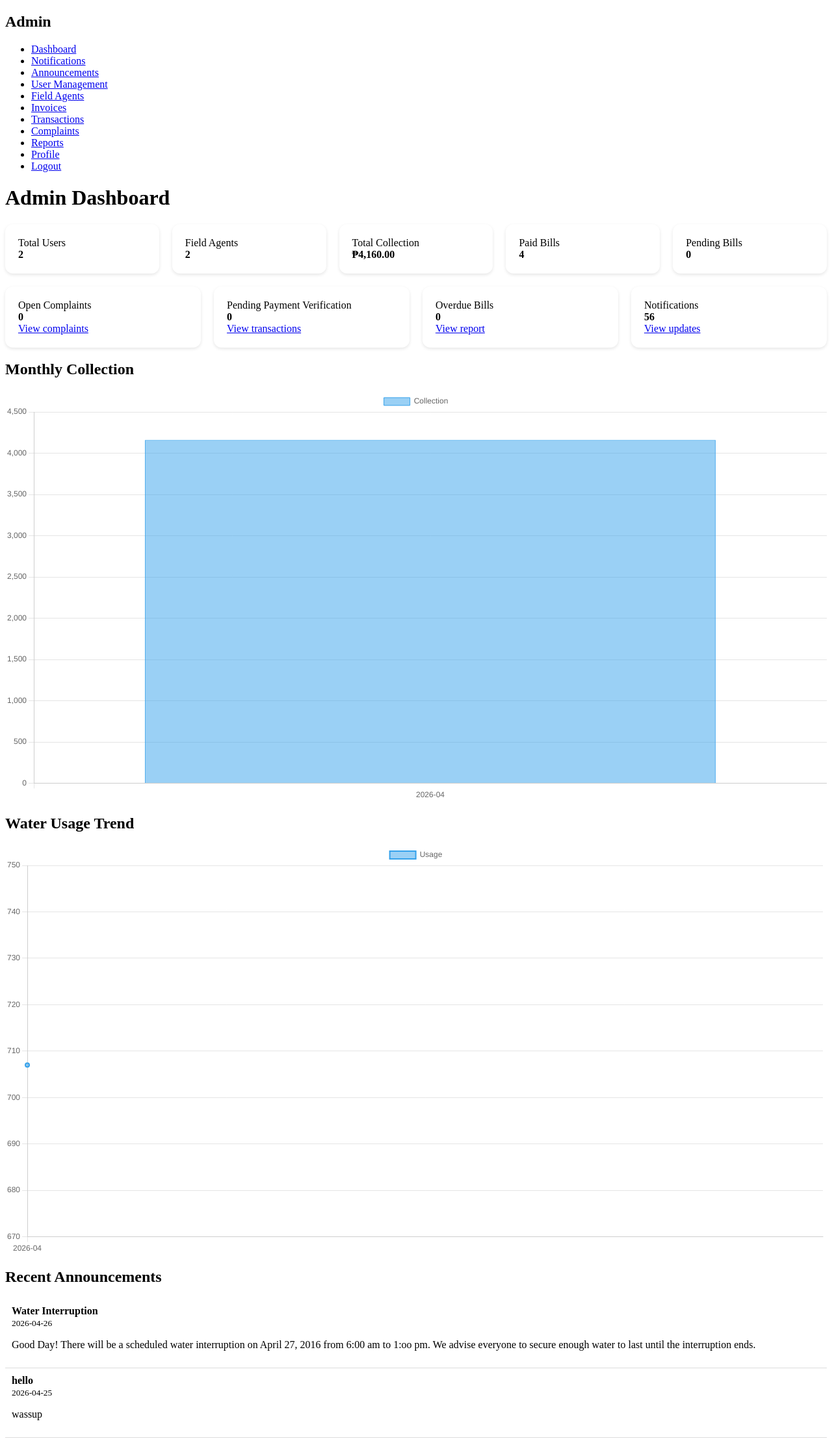
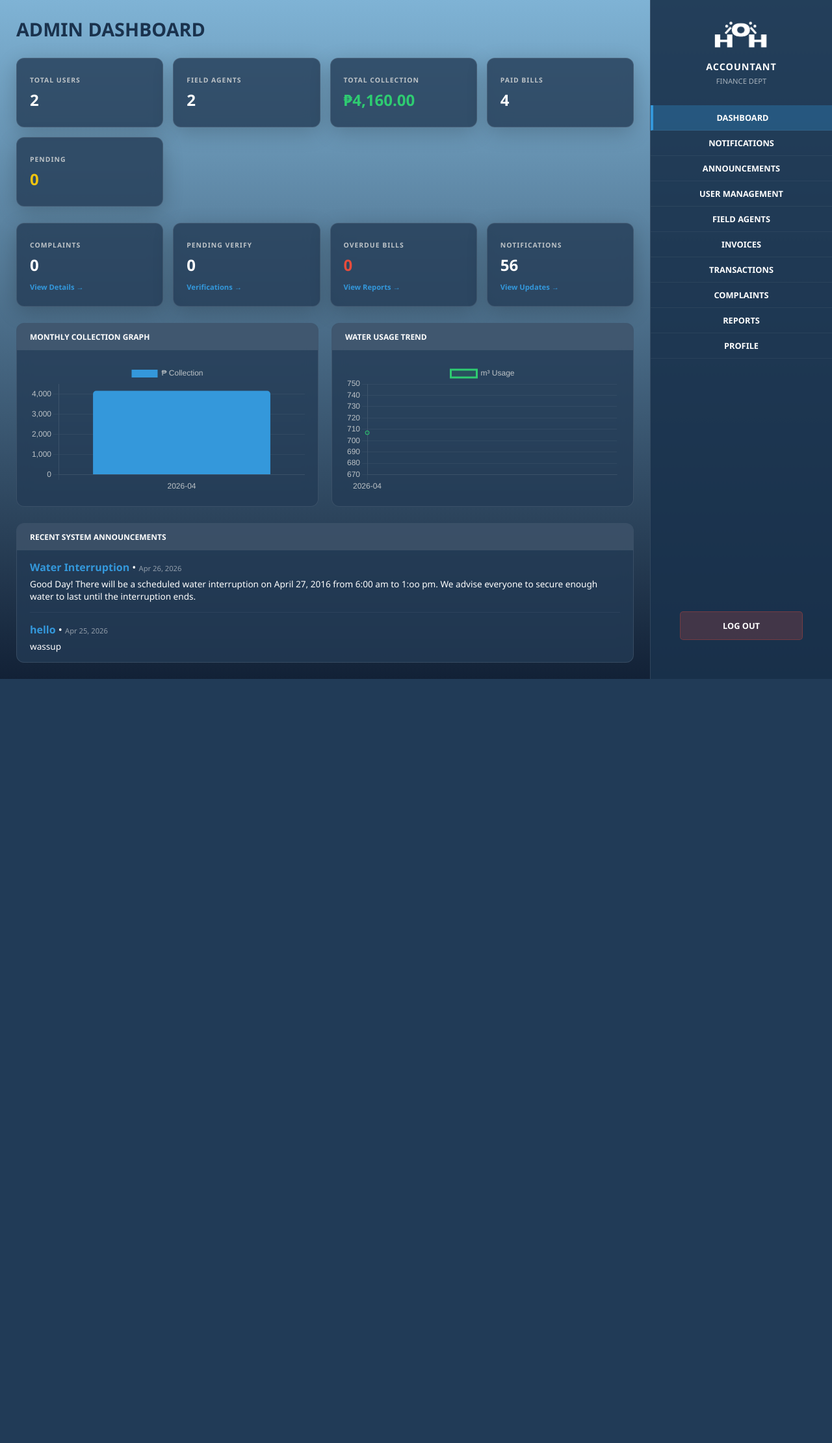
Before and after one commit to Stupidcheesecatmeow/H2O, a PHP site: page /admin_dashboard.php in a window 1280 px wide. Shown: the whole page at 65% size. After the commit the page ends 1045 px from the top, so only its background shows below. Run offline with PHP 8.4, Linux system fonts and the light colour scheme; a user stored in the database is signed in; data comes from the database, SQL or seed files in the repository.

Commit message:
dasbord ni admin doi

```diff
--- /dev/null
+++ b/admin_dashboard.css
@@ -0,0 +1,184 @@
+/* --- UNIVERSAL VARIABLES --- */
+:root {
+    --navy-dark: #122136;
+    --navy-panel: rgba(36, 59, 85, 0.8); /* 80% Opacity */
+    --accent-blue: #3498db;
+    --white: #ffffff;
+    --success: #2ecc71;
+    --danger: #e74c3c;
+    --warning: #f1c40f;
+    --blue-light: #9db2bf;
+}
+
+/* --- BASE LAYOUT --- */
+* { box-sizing: border-box; font-family: 'Segoe UI', Arial, sans-serif; }
+
+body {
+    margin: 0;
+    background: linear-gradient(to bottom, #7fb3d5, #122136);
+    background-attachment: fixed;
+    height: 100vh;
+    display: flex; /* Sidebar-Right Layout */
+    overflow: hidden;
+    color: white;
+    opacity: 0;
+    transition: opacity 0.2s ease-in-out;
+}
+
+body.fade-in { opacity: 1; }
+.fade-out-fast { opacity: 0 !important; transition: opacity 0.2s ease-in-out !important; }
+
+/* MAIN CONTENT (SCROLLABLE) */
+.main-content {
+    flex: 1;
+    padding: 25px;
+    display: block;
+    overflow-y: auto;
+    height: 100vh;
+    color: white;
+}
+
+.header-row h1 {
+    color: #1a324d;
+    margin: 0 0 25px 0;
+    font-size: 1.8rem;
+    font-weight: 800;
+}
+/* --- ADMIN STAT CARDS --- */
+.stats-grid {
+    display: grid;
+    grid-template-columns: repeat(auto-fit, minmax(200px, 1fr));
+    gap: 15px;
+    margin-bottom: 25px;
+}
+
+.stat-card {
+    background: var(--navy-panel);
+    border-radius: 12px;
+    padding: 20px;
+    backdrop-filter: blur(10px);
+    border: 1px solid rgba(255, 255, 255, 0.1);
+    box-shadow: 0 8px 32px rgba(0,0,0,0.2);
+}
+
+.stat-label { font-size: 0.65rem; font-weight: 800; text-transform: uppercase; color: #bdc3c7; letter-spacing: 1px; }
+.stat-value { display: block; font-size: 1.5rem; font-weight: 800; margin: 5px 0; }
+.stat-link { font-size: 0.7rem; color: var(--accent-blue); text-decoration: none; font-weight: bold; }
+.stat-link:hover { text-decoration: underline; }
+
+/* --- GLASS PANELS --- */
+.flex-grid {
+    display: grid;
+    grid-template-columns: 1fr 1fr;
+    gap: 20px;
+    margin-bottom: 25px;
+}
+
+.glass-panel {
+    background: var(--navy-panel);
+    border-radius: 12px;
+    border: 1px solid rgba(255, 255, 255, 0.1);
+    backdrop-filter: blur(10px);
+    overflow: hidden;
+}
+
+.panel-title-bar {
+    background: rgba(255, 255, 255, 0.1);
+    padding: 12px 20px;
+    font-weight: 800;
+    font-size: 0.75rem;
+    text-transform: uppercase;
+}
+
+.content-area { padding: 20px; }
+
+/* Announcement rows inside glass panel */
+.announcement-row {
+    border-bottom: 1px solid rgba(255, 255, 255, 0.05);
+    padding: 15px 0;
+}
+.announcement-row:last-child { border-bottom: none; }
+.announcement-row strong { color: var(--accent-blue); }
+.announcement-row small { opacity: 0.5; font-size: 0.7rem; }
+.announcement-row p { margin: 5px 0 0 0; font-size: 0.85rem; line-height: 1.4; }
+
+/* --- SIDEBAR RIGHT --- */
+/* --- SIDEBAR --- */
+.sidebar-right {
+    width: 280px;
+    background-color: rgba(26, 50, 77, 0.9);
+    height: 100vh;
+    display: flex;
+    flex-direction: column;
+    align-items: center;
+    padding-top: 30px;
+    border-left: 1px solid rgba(255,255,255,0.1);
+}
+
+.side-logo { width: 100px; margin-bottom: 10px; }
+
+.agent-info {
+    color: white;
+    text-align: center;
+    margin-bottom: 30px;
+}
+
+.agent-info h3 {
+    margin: 5px 0;
+    font-size: 0.9rem;
+    letter-spacing: 1px;
+}
+
+.agent-info p {
+    margin: 0;
+    font-size: 0.7rem;
+    opacity: 0.6;
+    text-transform: uppercase;
+}
+
+.nav-menu { width: 100%; }
+
+.nav-item {
+    display: block;
+    width: 100%;
+    padding: 10px;
+    text-decoration: none;
+    color: white;
+    text-align: center;
+    font-weight: bold;
+    font-size: 0.8rem;
+    border-bottom: 1px solid rgba(255,255,255,0.05);
+    transition: 0.3s;
+}
+
+.nav-item:hover,
+.nav-item.active {
+    background-color: rgba(52, 152, 219, 0.3);
+    border-left: 4px solid var(--accent-blue);
+}
+
+/* FOOTER */
+.sidebar-footer {
+    margin-top: auto;
+    padding-bottom: 30px;
+    width: 80%;
+}
+
+.logout-btn-container {
+    display: block; width: 85%; margin: auto auto 30px auto;
+    background: rgba(231, 76, 60, 0.2);
+    color: white; text-align: center; padding: 12px;
+    border-radius: 5px; font-weight: bold; text-decoration: none;
+    font-size: 0.8rem;
+    border: 1px solid rgba(231, 76, 60, 0.3);
+    transition: 0.3s;
+}
+
+.logout-btn-container:hover {
+    background: var(--danger);
+    color: white;
+}
+
+/* Scrollbar Fix */
+.main-content::-webkit-scrollbar { width: 6px; }
+.main-content::-webkit-scrollbar-thumb { background: rgba(255,255,255,0.1); border-radius: 10px; }
--- a/admin_dashboard.php
+++ b/admin_dashboard.php
@@ -79,119 +79,126 @@ while($row = $usage_query->fetch_assoc()){
 ?>
 
 <!DOCTYPE html>
-<html>
+<html lang="en">
 <head>
-    <title>Admin Dashboard</title>
-    <link rel="stylesheet" href="dashboard.css">
+    <meta charset="UTF-8">
+    <title>Admin Dashboard | H2O</title>
+    <link rel="stylesheet" href="admin_dashboard.css">
     <script src="https://cdn.jsdelivr.net/npm/chart.js"></script>
 </head>
-<body>
+<body id="mainBody">
 
-    <div class="layout">
-
-        <div class="sidebar">
-            <h2>Admin</h2>
-            <ul>
-                <li><a href="admin_dashboard.php">Dashboard</a></li>
-                <li><a href="admin_notifications.php">Notifications</a></li>
-                <li><a href="announcements.php">Announcements</a></li>
-                <li><a href="user_management.php">User Management</a></li>
-                <li><a href="agent_management.php">Field Agents</a></li>
-                <li><a href="invoices.php">Invoices</a></li>
-                <li><a href="transactions.php">Transactions</a></li>
-                <li><a href="complaints_admin.php">Complaints</a></li>
-                <li><a href="reports.php">Reports</a></li>
-                <li><a href="profile.php">Profile</a></li>
-                <li><a href="logout.php">Logout</a></li>
-            </ul>
+    <div class="main-content">
+        <div class="header-row">
+            <h1>ADMIN DASHBOARD</h1>
         </div>
 
-        <div class="main">
-
-            <h1>Admin Dashboard</h1>
-
-            <div class="cards">
-                <div class="card">Total Users<br><strong><?php echo $total_users; ?></strong></div>
-                <div class="card">Field Agents<br><strong><?php echo $total_agents; ?></strong></div>
-                <div class="card">Total Collection<br><strong>₱<?php echo number_format($total_collection,2); ?></strong></div>
-                <div class="card">Paid Bills<br><strong><?php echo $paid; ?></strong></div>
-                <div class="card">Pending Bills<br><strong><?php echo $pending; ?></strong></div>
+        <!-- STATS ROW 1 -->
+        <div class="stats-grid">
+            <div class="stat-card"><span class="stat-label">Total Users</span><span class="stat-value"><?php echo $total_users; ?></span></div>
+            <div class="stat-card"><span class="stat-label">Field Agents</span><span class="stat-value"><?php echo $total_agents; ?></span></div>
+            <div class="stat-card"><span class="stat-label">Total Collection</span><span class="stat-value" style="color:var(--success);">₱<?php echo number_format($total_collection,2); ?></span></div>
+            <div class="stat-card"><span class="stat-label">Paid Bills</span><span class="stat-value"><?php echo $paid; ?></span></div>
+            <div class="stat-card"><span class="stat-label">Pending</span><span class="stat-value" style="color:var(--warning);"><?php echo $pending; ?></span></div>
         </div>
 
-            <div class="cards">
-                <div class="card">
-                    Open Complaints<br>
-                    <strong><?php echo $new_complaints; ?></strong><br>
-                    <a href="complaints_admin.php">View complaints</a>
+        <!-- STATS ROW 2 (With Links) -->
+        <div class="stats-grid">
+            <div class="stat-card">
+                <span class="stat-label">Complaints</span>
+                <span class="stat-value"><?php echo $new_complaints; ?></span>
+                <a href="complaints_admin.php" class="stat-link">View Details →</a>
             </div>
-
-                <div class="card">
-                    Pending Payment Verification<br>
-                    <strong><?php echo $pending_payments; ?></strong><br>
-                    <a href="transactions.php">View transactions</a>
+            <div class="stat-card">
+                <span class="stat-label">Pending Verify</span>
+                <span class="stat-value"><?php echo $pending_payments; ?></span>
+                <a href="transactions.php" class="stat-link">Verifications →</a>
             </div>
-
-                <div class="card">
-                    Overdue Bills<br>
-                    <strong><?php echo $overdue; ?></strong><br>
-                    <a href="reports.php">View report</a>
+            <div class="stat-card">
+                <span class="stat-label">Overdue Bills</span>
+                <span class="stat-value" style="color:var(--danger);"><?php echo $overdue; ?></span>
+                <a href="reports.php" class="stat-link">View Reports →</a>
             </div>
-
-                <div class="card">
-                    Notifications<br>
-                    <strong><?php echo $profile_update_count; ?></strong><br>
-                    <a href="admin_notifications.php">View updates</a>
-                </div>
-
-            </div>
-
-            <div class="tables">
-                <div class="table-box">
-                    <h2>Monthly Collection</h2>
-                    <canvas id="collectionChart"></canvas>
-                </div>
-
-                <div class="table-box">
-                    <h2>Water Usage Trend</h2>
-                    <canvas id="usageChart"></canvas>
+            <div class="stat-card">
+                <span class="stat-label">Notifications</span>
+                <span class="stat-value"><?php echo $profile_update_count; ?></span>
+                <a href="admin_notifications.php" class="stat-link">View Updates →</a>
             </div>
         </div>
 
-            <div class="tables">
+        <!-- CHARTS SECTION -->
+        <div class="flex-grid">
+            <div class="glass-panel">
+                <div class="panel-title-bar">Monthly Collection Graph</div>
+                <div class="content-area"><canvas id="collectionChart" height="200"></canvas></div>
+            </div>
+            <div class="glass-panel">
+                <div class="panel-title-bar">Water Usage Trend</div>
+                <div class="content-area"><canvas id="usageChart" height="200"></canvas></div>
+            </div>
+        </div>
 
-                <div class="table-box">
-                    <h2>Recent Announcements</h2>
-
+        <!-- ANNOUNCEMENTS -->
+        <div class="glass-panel">
+            <div class="panel-title-bar">Recent System Announcements</div>
+            <div class="content-area" style="padding: 0 20px;">
                 <?php if($announcements->num_rows > 0): ?>
                     <?php while($a = $announcements->fetch_assoc()): ?>
-                            <div style="border-bottom:1px solid #ddd; padding:10px;">
-                                <strong><?php echo $a['title']; ?></strong><br>
-                                <small><?php echo $a['announcement_date']; ?></small>
+                        <div class="announcement-row">
+                            <strong><?php echo $a['title']; ?></strong> • <small><?php echo date('M d, Y', strtotime($a['announcement_date'])); ?></small>
                             <p><?php echo $a['message']; ?></p>
                         </div>
                     <?php endwhile; ?>
                 <?php else: ?>
-                        <p>No announcements yet.</p>
+                    <p style="padding: 20px; opacity: 0.5; text-align: center;">No announcements published.</p>
                 <?php endif; ?>
-
+            </div>
+        </div>
     </div>
 
+    <!-- SIDEBAR RIGHT -->
+    <div class="sidebar-right">
+        <img src="assets/logo_name.png" class="side-logo">
+        <div class="agent-info" style="color: white; text-align: center; margin-bottom: 30px;">
+            <h3>ACCOUNTANT</h3>
+            <p style="font-size: 0.7rem; opacity: 0.6;">FINANCE DEPT</p>
         </div>
-
+        <nav class="nav-menu">
+            <a href="admin_dashboard.php" class="nav-item active">DASHBOARD</a>
+            <a href="admin_notifications.php" class="nav-item">NOTIFICATIONS</a>
+            <a href="announcements.php" class="nav-item">ANNOUNCEMENTS</a>
+            <a href="user_management.php" class="nav-item">USER MANAGEMENT</a>
+            <a href="agent_management.php" class="nav-item">FIELD AGENTS</a>
+            <a href="invoices.php" class="nav-item">INVOICES</a>
+            <a href="transactions.php" class="nav-item">TRANSACTIONS</a>
+            <a href="complaints_admin.php" class="nav-item">COMPLAINTS</a>
+            <a href="reports.php" class="nav-item">REPORTS</a>
+            <a href="profile.php" class="nav-item">PROFILE</a>
+        </nav>
+        <div class="sidebar-footer">
+            <a href="logout.php" class="logout-btn-container">LOG OUT</a>
         </div>
     </div>
 
     <script>
+        window.onload = () => { document.body.classList.add('fade-in'); };
+
+        // Chart styling for dark theme
+        Chart.defaults.color = '#bdc3c7';
+        Chart.defaults.borderColor = 'rgba(255,255,255,0.05)';
+
         new Chart(document.getElementById("collectionChart"), {
             type: "bar",
             data: {
                 labels: <?php echo json_encode($collection_labels); ?>,
                 datasets: [{
-                    label: "Collection",
+                    label: "₱ Collection",
                     data: <?php echo json_encode($collection_data); ?>,
-                    borderWidth: 1
+                    backgroundColor: '#3498db',
+                    borderRadius: 5
                 }]
-            }
+            },
+            options: { responsive: true, maintainAspectRatio: false }
         });
 
         new Chart(document.getElementById("usageChart"), {
@@ -199,13 +206,28 @@ while($row = $usage_query->fetch_assoc()){
             data: {
                 labels: <?php echo json_encode($usage_labels); ?>,
                 datasets: [{
-                    label: "Usage",
+                    label: "m³ Usage",
                     data: <?php echo json_encode($usage_data); ?>,
-                    borderWidth: 2
+                    borderColor: '#2ecc71',
+                    backgroundColor: 'rgba(46, 204, 113, 0.1)',
+                    fill: true,
+                    tension: 0.4
                 }]
+            },
+            options: { responsive: true, maintainAspectRatio: false }
+        });
+
+        // Fast link transitions
+        document.querySelectorAll('.nav-item, .logout-btn').forEach(link => {
+            link.addEventListener('click', function(e) {
+                const target = this.getAttribute('href');
+                if (target && target !== '#') {
+                    e.preventDefault();
+                    document.body.classList.add('fade-out-fast');
+                    setTimeout(() => { window.location.href = target; }, 200);
                 }
             });
+        });
     </script>
-
 </body>
 </html>
```
Lines whose indentation alone changed are shown as unchanged.
